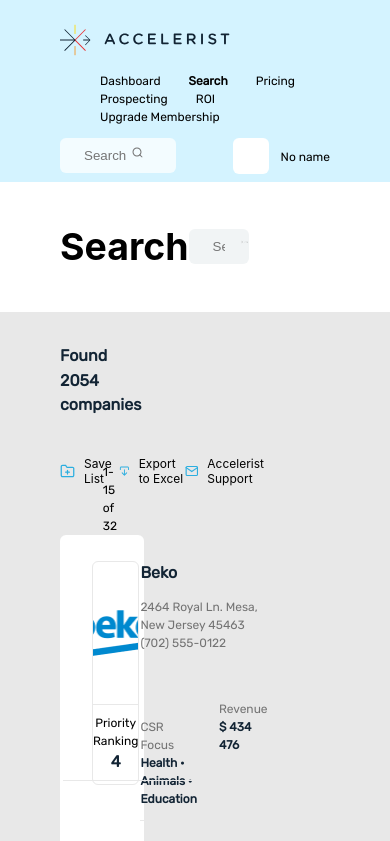
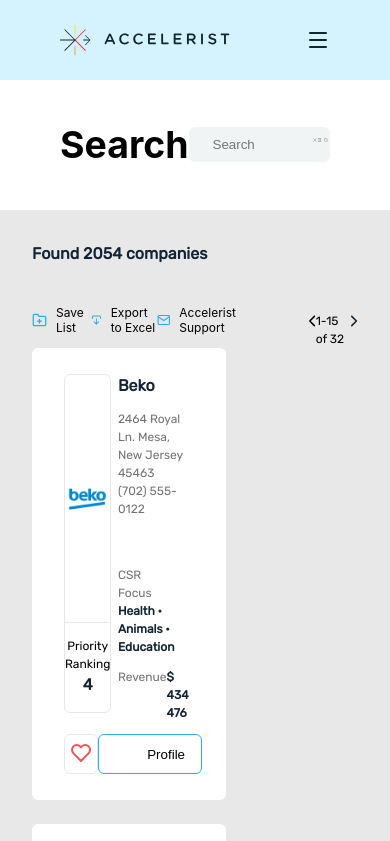
Before and after one commit to zaytsev-tech/accelerist, a React (Create React App) app: page /search in a window 390 px wide. Shown: the top 841 px of the page. Built offline with nearby package versions, Linux system fonts and the light colour scheme.

Commit message:
feat(search): search layout completed; start responsive layout

```diff
--- a/src/styles/themes.ts
+++ b/src/styles/themes.ts
@@ -9,12 +9,14 @@
     blueFocus: '#1DA7DC',
     blueHeader: '#D4F3FF',
     blueInputHeader: '#F3FCFF',
+    blueProfileHover: '#EBF9FF',
     grayLight: '#F8F8F8',
     grayDark: '#737373',
     grayBgInput: '#F1F4F5',
     grayBorder: '#E8E8E8',
     grayCheckbox: '#BFBFBF',
     blueSecond: '#CAF0FF',
+    red: '#F05658',
   },
   typography,
 };
--- a/src/views/components/search/search.tsx
+++ b/src/views/components/search/search.tsx
@@ -38,6 +38,8 @@
           <CardOrganization />
           <CardOrganization />
           <CardOrganization />
+          <CardOrganization />
+          <CardOrganization />
         </Cards>
       </Content>
     </Page>
@@ -67,7 +69,11 @@
 
 const Content = styled.div`
   background: ${({ theme: { colors } }) => colors.grayBorder};
-  padding: 32px 284px 0px 60px;
+  padding: 32px 18% 0px 60px;
+
+  @media (max-width: 1024px) {
+    padding: 32px;
+  }
 `;
 
 const SearchContainer = styled.div`
@@ -75,6 +81,10 @@
   position: relative;
   margin-right: 30%;
   flex-grow: 3;
+
+  @media (max-width: 1024px) {
+    margin-right: 0;
+  }
 `;
 
 const InputSearch = styled.input`
@@ -103,6 +113,14 @@
   margin-top: 26px;
   width: 30%;
   justify-content: space-between;
+
+  @media (max-width: 1024px) {
+    width: 40%;
+  }
+
+  @media (max-width: 768px) {
+    width: 50%;
+  }
 `;
 
 const HeaderItems = styled.div`
--- /dev/null
+++ b/src/views/ui/buttons/button-heart-empty/button-heart-empty.tsx
@@ -0,0 +1,30 @@
+import { useContext } from 'react';
+import styled, { ThemeContext } from 'styled-components';
+
+import { IconHeart } from '../../icons';
+
+export const ButtonHeartEmpty = () => {
+  const theme = useContext(ThemeContext);
+  return (
+    <Block>
+      <IconHeart width={20} height={18} color={theme.colors.red} />
+    </Block>
+  );
+};
+
+const Block = styled.button`
+  border: 1px solid ${({ theme: { colors } }) => colors.grayBorder};
+  background: ${({ theme: { colors } }) => colors.white};
+  border-radius: 6px;
+  cursor: pointer;
+  width: 40px;
+  height: 40px;
+
+  &:hover {
+    border-color: ${({ theme: { colors } }) => colors.grayCheckbox};
+  }
+
+  &:active {
+    border-color: ${({ theme: { colors } }) => colors.red};
+  }
+`;
--- /dev/null
+++ b/src/views/ui/buttons/button-heart-empty/index.ts
@@ -0,0 +1 @@
+export { ButtonHeartEmpty } from './button-heart-empty';
--- /dev/null
+++ b/src/views/ui/buttons/button-profile/button-profile.tsx
@@ -0,0 +1,30 @@
+import styled from 'styled-components';
+
+export const ButtonProfile = () => {
+  return (
+    <Container>
+      <p>Profile</p>
+    </Container>
+  );
+};
+
+const Container = styled.button`
+  border-radius: 6px;
+  padding: 0% 37%;
+  height: 40px;
+  cursor: pointer;
+  display: flex;
+  align-items: center;
+  border: 1px solid ${({ theme: { colors } }) => colors.blue};
+  background-color: ${({ theme: { colors } }) => colors.white};
+
+  &:hover {
+    background-color: ${({ theme: { colors } }) => colors.blueProfileHover};
+    color: ${({ theme: { colors } }) => colors.blue};
+  }
+
+  &:active {
+    background-color: ${({ theme: { colors } }) => colors.blueSecond};
+    color: ${({ theme: { colors } }) => colors.blue};
+  }
+`;
--- /dev/null
+++ b/src/views/ui/buttons/button-profile/index.ts
@@ -0,0 +1 @@
+export { ButtonProfile } from './button-profile';
--- /dev/null
+++ b/src/views/ui/icons/burger.tsx
@@ -0,0 +1,19 @@
+import { FC } from 'react';
+
+import { IconProps } from './type';
+
+export const IconBurger: FC<IconProps> = ({ width, height, color, className }) => {
+  return (
+    <svg
+      className={className}
+      width={width}
+      height={height}
+      fill="none"
+      viewBox="0 0 24 24"
+    >
+      <rect x="3" y="4" width="18" height="2" rx="1" fill={color} />
+      <rect x="3" y="11" width="18" height="2" rx="1" fill={color} />
+      <rect x="3" y="18" width="18" height="2" rx="1" fill={color} />
+    </svg>
+  );
+};
--- /dev/null
+++ b/src/views/ui/icons/heart.tsx
@@ -0,0 +1,23 @@
+import { FC } from 'react';
+
+import { IconProps } from './type';
+
+export const IconHeart: FC<IconProps> = ({ width, height, color, className }) => {
+  return (
+    <svg
+      className={className}
+      width={width}
+      height={height}
+      fill="none"
+      viewBox="0 0 20 18"
+    >
+      <path
+        d="M17.612 2.41452C17.1722 1.96607 16.65 1.61034 16.0752 1.36763C15.5005 1.12492 14.8844 1 14.2623 1C13.6401 1 13.0241 1.12492 12.4493 1.36763C11.8746 1.61034 11.3524 1.96607 10.9126 2.41452L9.99977 3.34476L9.08699 2.41452C8.19858 1.50912 6.99364 1.00047 5.73725 1.00047C4.48085 1.00047 3.27591 1.50912 2.38751 2.41452C1.4991 3.31992 1 4.5479 1 5.82833C1 7.10875 1.4991 8.33674 2.38751 9.24214L3.30029 10.1724L9.99977 17L16.6992 10.1724L17.612 9.24214C18.0521 8.79391 18.4011 8.26171 18.6393 7.67596C18.8774 7.0902 19 6.46237 19 5.82833C19 5.19428 18.8774 4.56645 18.6393 3.9807C18.4011 3.39494 18.0521 2.86275 17.612 2.41452Z"
+        stroke={color}
+        strokeWidth="2"
+        strokeLinecap="round"
+        strokeLinejoin="round"
+      />
+    </svg>
+  );
+};
--- a/src/views/ui/icons/index.ts
+++ b/src/views/ui/icons/index.ts
@@ -7,3 +7,5 @@
 export { IconClose } from './close';
 export { IconAddFolder } from './add-folder';
 export { IconExport } from './export';
+export { IconHeart } from './heart';
+export { IconBurger } from './burger';
--- a/src/views/ui/pagination/pagination.tsx
+++ b/src/views/ui/pagination/pagination.tsx
@@ -19,6 +19,14 @@
   width: 7%;
   justify-content: space-between;
 
+  @media (max-width: 1024px) {
+    width: 10%;
+  }
+
+  @media (max-width: 768px) {
+    width: 15%;
+  }
+
   & > svg {
     cursor: pointer;
   }
--- a/src/views/use-case/card-organization/card-organization.tsx
+++ b/src/views/use-case/card-organization/card-organization.tsx
@@ -1,11 +1,14 @@
 import styled from 'styled-components';
 
 import image from '../../../assets/images/companies/beko.png';
+import { ButtonHeartEmpty } from '../../ui/buttons/button-heart-empty';
+import { ButtonProfile } from '../../ui/buttons/button-profile';
 import { CsrList } from '../../ui/csr-list';
 
 export const CardOrganization = () => {
   return (
     <Container>
+      <MainBlock>
         <Avatar>
           <Picture></Picture>
           <Ranking>
@@ -32,6 +35,11 @@
             </Revenue>
           </Specifications>
         </Description>
+      </MainBlock>
+      <Buttons>
+        <ButtonHeartEmpty />
+        <ButtonProfile />
+      </Buttons>
     </Container>
   );
 };
@@ -44,26 +52,48 @@
   top: 0px;
   border-radius: 6px;
   display: flex;
+  flex-direction: column;
   margin-bottom: 24px;
+  position: relative;
+
+  @media (max-width: 1024px) {
+    width: 42%;
+  }
+
+  @media (max-width: 768px) {
+    width: 40%;
+  }
+`;
+
+const MainBlock = styled.div`
+  display: flex;
 `;
 
 const Avatar = styled.div`
   display: flex;
   flex-direction: column;
-  height: 14rem;
   border: 1px solid ${({ theme: { colors } }) => colors.grayBorder};
   box-sizing: border-box;
   border-radius: 6px;
+  height: 137%;
   flex-grow: 1;
+
+  @media (max-width: 1024px) {
+    height: 94%;
+  }
 `;
 
 const Picture = styled.div`
   width: 100%;
   display: flex;
-  flex-grow: 7.6;
+  flex-grow: 9;
   background-image: url(${image});
   background-repeat: no-repeat;
   background-position: center;
+
+  @media (max-width: 768px) {
+    background-size: contain;
+  }
 `;
 
 const Ranking = styled.div`
@@ -96,17 +126,27 @@
 const Specifications = styled.div`
   margin-top: 28px;
   display: flex;
-  align-items: baseline;
+  align-items: end;
   justify-content: space-between;
+  border-bottom: 1px solid ${({ theme: { colors } }) => colors.grayBorder};
+
+  @media (max-width: 1024px) {
+    flex-direction: column;
+    align-items: flex-start;
+    border: none;
+  }
 `;
 
 const CsrFocus = styled.div`
   display: block;
   margin-top: 20px;
-  border-bottom: 1px solid ${({ theme: { colors } }) => colors.grayBorder};
   border-right: 1px solid ${({ theme: { colors } }) => colors.grayBorder};
   padding-bottom: 12px;
   padding-right: 21px;
+
+  @media (max-width: 1024px) {
+    border: none;
+  }
 `;
 
 const SpecTitle = styled.p`
@@ -126,15 +166,37 @@
 
 const Revenue = styled.div`
   float: right;
+  padding-bottom: 12px;
   margin-top: 20px;
 
-  &:after {
-    content: '';
+  @media (max-width: 1024px) {
     display: flex;
-    position: relative;
-    margin-top: 52.4%;
-    width: 420%;
-    float: inherit;
-    border-bottom: 1px solid ${({ theme: { colors } }) => colors.grayBorder};
+    justify-content: space-between;
+    width: 40%;
+    margin: 0;
+  }
+
+  @media (max-width: 768px) {
+    width: 60%;
   }
 `;
+
+const Buttons = styled.div`
+  display: flex;
+  margin-top: 24px;
+  justify-content: space-between;
+  margin-left: 29%;
+
+  @media (max-width: 1024px) {
+    margin-left: 0%;
+    margin-top: 0px;
+    display: flex;
+    justify-content: space-between;
+  }
+
+  @media (max-width: 768px) {
+    button:last-child {
+      width: 80%;
+    }
+  }
+`;
--- a/src/views/use-case/navigation/navigation.tsx
+++ b/src/views/use-case/navigation/navigation.tsx
@@ -2,7 +2,7 @@
 import { Link } from 'react-router-dom';
 import styled, { ThemeContext } from 'styled-components';
 
-import { IconSearch, LogoIcon } from '../../ui/icons';
+import { IconBurger, IconSearch, LogoIcon } from '../../ui/icons';
 import { NavItem } from '../../ui/nav-item';
 
 interface NavigationProps {
@@ -36,6 +36,7 @@
         <Avatar />
         <Username>No name</Username>
       </User>
+      <Burger width={24} height={24} color={theme.colors.black} />
     </Header>
   );
 };
@@ -51,11 +52,21 @@
     padding-top: 20px;
     padding-bottom: 20px;
   }
+
+  @media (max-width: 1024px) {
+    display: flex;
+    align-items: center;
+    justify-content: space-between;
+  }
 `;
 
 const NavItems = styled.div`
   ${({ theme: { typography } }) => typography.body.footnote};
   display: inline-block;
+
+  @media (max-width: 1024px) {
+    display: none;
+  }
 `;
 
 const Icon = styled(LogoIcon)`
@@ -68,6 +79,10 @@
   vertical-align: text-bottom;
   position: relative;
   line-height: 150%;
+
+  @media (max-width: 1024px) {
+    display: none;
+  }
 `;
 
 const InputSearch = styled.input`
@@ -90,6 +105,10 @@
   margin: 0;
   display: inline-flex;
   float: right;
+
+  @media (max-width: 1024px) {
+    display: none;
+  }
 `;
 
 const Avatar = styled.div`
@@ -106,3 +125,11 @@
   display: block;
   margin-top: 10%;
 `;
+
+const Burger = styled(IconBurger)`
+  display: none;
+
+  @media (max-width: 1024px) {
+    display: block;
+  }
+`;
```
Lines whose indentation alone changed are shown as unchanged.
